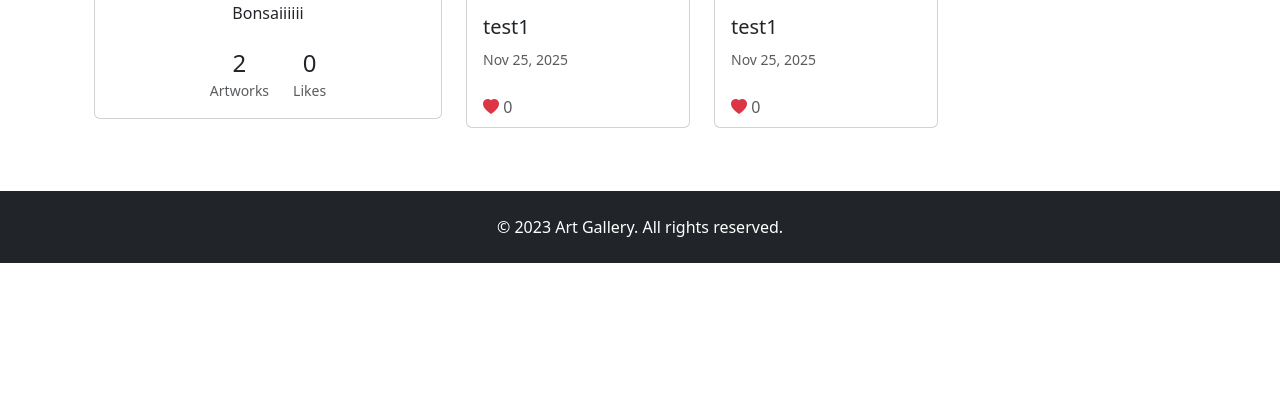
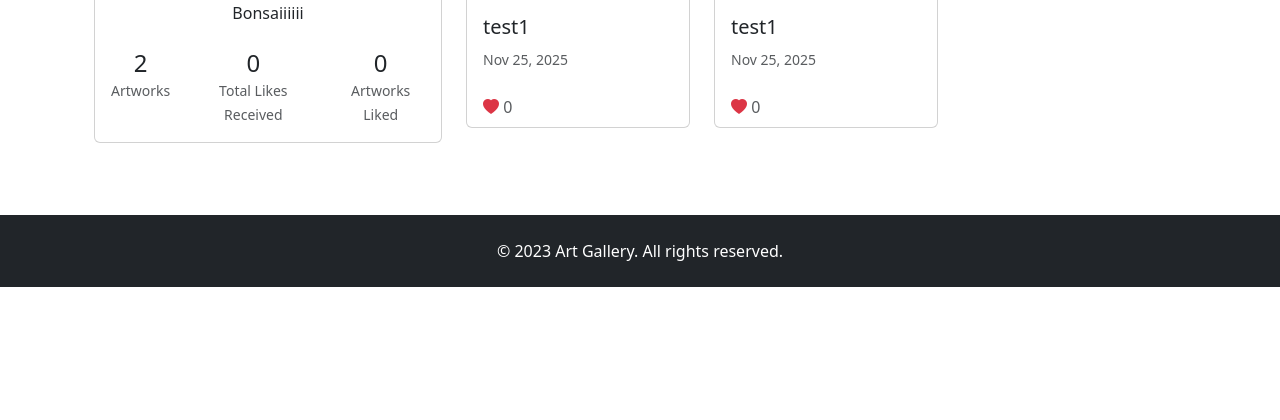
Before and after one commit to CCKida/12SE_WEB_ArtGalleryFINAL, a Flask app: a page that uses templates/profile.html in a window 1280 px wide. Shown: the part 348-768 px from the top of the page. Run offline with Flask 3, Linux system fonts and the light colour scheme; some libraries are stand-ins or nearby versions.

Commit message:
Implement liked artworks section in profile template
Added a section to display liked artworks with details.

```diff
--- a/templates/profile.html
+++ b/templates/profile.html
@@ -35,8 +35,12 @@
                             <small class="text-muted">Artworks</small>
                         </div>
                         <div class="text-center">
-                            <h4 class="mb-0">{{ user.likes|length }}</h4>
-                            <small class="text-muted">Likes</small>
+                            <h4 class="mb-0">{{ total_likes }}</h4>
+                            <small class="text-muted">Total Likes Received</small>
+                        </div>
+                        <div class="text-center">
+                            <h4 class="mb-0">{{ liked_artworks|length }}</h4>
+                            <small class="text-muted">Artworks Liked</small>
                         </div>
                     </div>
                 </div>
@@ -171,6 +175,45 @@
             </div>
             {% endif %}
         </div>
+
+        <!-- Liked Artworks Section -->
+        {% if liked_artworks %}
+        <div class="mt-5">
+            <h3>Liked Artworks</h3>
+            <div class="row row-cols-1 row-cols-md-2 row-cols-lg-3 g-4">
+                {% for artwork in liked_artworks %}
+                <div class="col">
+                    <div class="card h-100 artwork-card">
+                        <a href="{{ url_for('artwork', artwork_id=artwork.id) }}" class="text-decoration-none text-dark">
+                            <div class="position-relative">
+                                <img src="{{ url_for('static', filename='uploads/' + artwork.image_file) }}"
+                                     class="card-img-top"
+                                     alt="{{ artwork.title }}"
+                                     style="height: 200px; object-fit: cover; width: 100%;">
+                                <div class="position-absolute bottom-0 end-0 m-2">
+                                    <span class="badge bg-primary">{{ artwork.category }}</span>
+                                </div>
+                            </div>
+                            <div class="card-body">
+                                <h5 class="card-title">{{ artwork.title }}</h5>
+                                <p class="card-text text-muted">
+                                    <small>By {{ artwork.artist.display_name or artwork.artist.username }}</small><br>
+                                    <small>{{ artwork.date_posted.strftime('%b %d, %Y') }}</small>
+                                </p>
+                            </div>
+                        </a>
+                        <div class="card-footer bg-transparent border-top-0 d-flex justify-content-between align-items-center">
+                            <span class="text-muted">
+                                <i class="bi bi-heart-fill text-danger"></i>
+                                <span class="like-count">{{ artwork.likes|length }}</span>
+                            </span>
+                        </div>
+                    </div>
+                </div>
+                {% endfor %}
+            </div>
+        </div>
+        {% endif %}
     </div>
 </div>
 {% endblock %}
```
